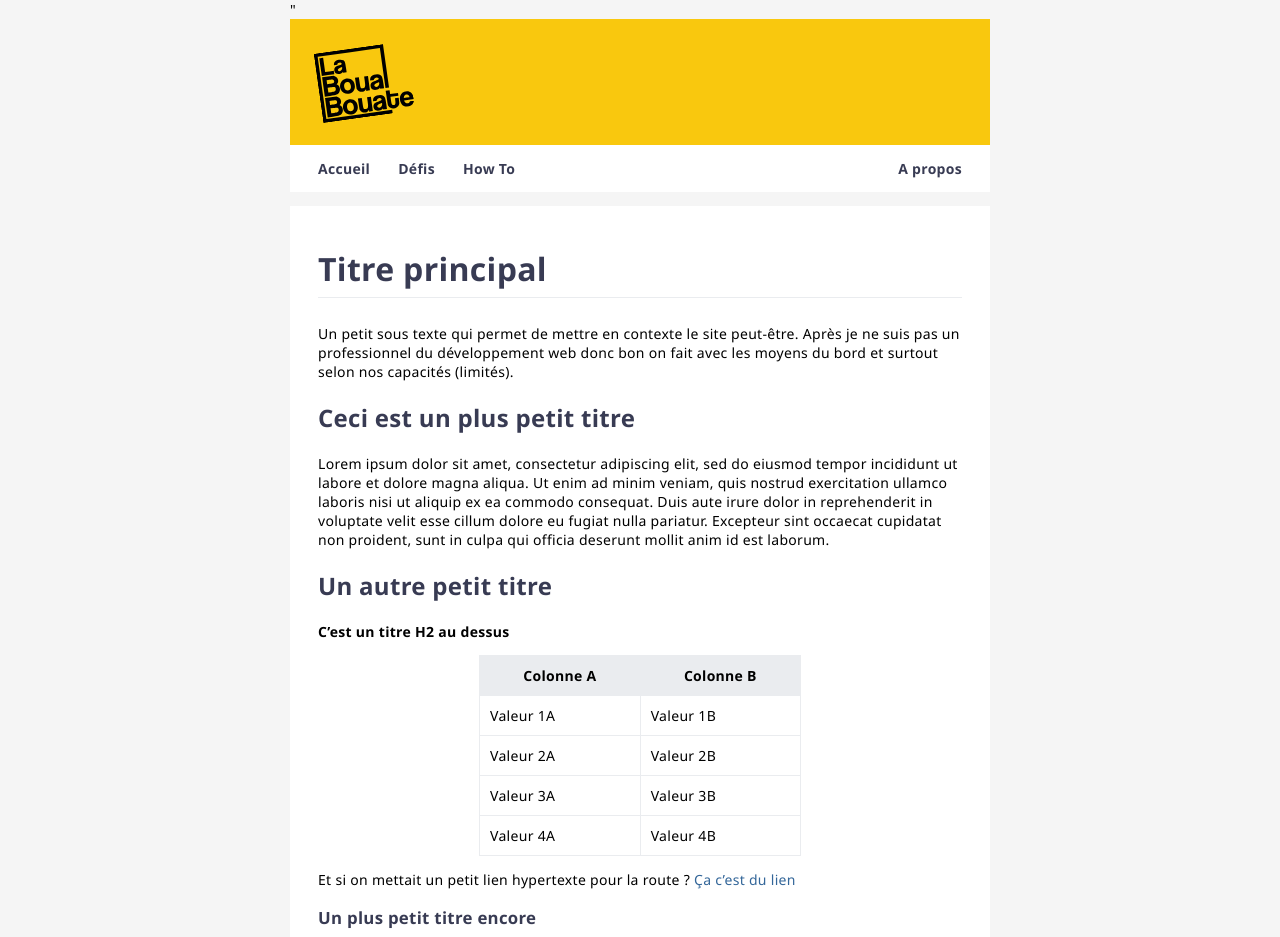
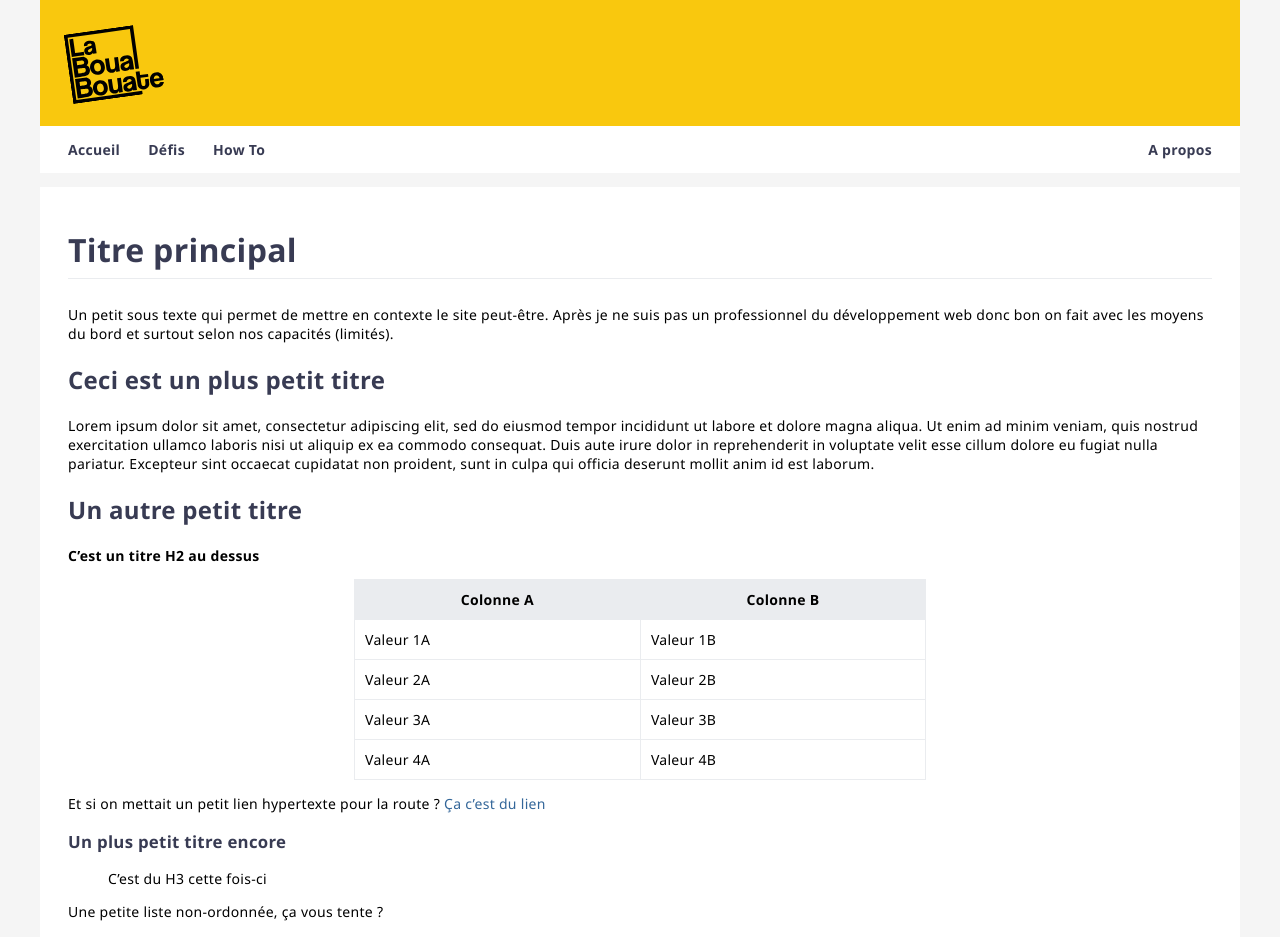
Before and after one commit to leobouard/leobouard.github.io, a Jekyll site: the page built from index.md, in a window 1280 px wide. Shown: the top 937 px of the page. Built offline with Jekyll 4.4.1, drawn with Linux system fonts in a browser that asks for light colours; our own code applies the rules of GitHub Pages for plain Markdown files.

Commit message:
Changing max width

```diff
--- a/_layouts/default.html
+++ b/_layouts/default.html
@@ -8,7 +8,7 @@
     {% seo %}
     <link rel="stylesheet" href="{{ "/assets/css/style.css?v=" | append: site.github.build_revision | relative_url }}">
     <link rel="stylesheet" href="{{ "/assets/css/posts.css?v=" | append: site.github.build_revision | relative_url }}">
-    <link rel='stylesheet' href="{{ "/assets/css/links.css?v=" | append: site.github.build_revision | relative_url }}">"
+    <link rel='stylesheet' href="{{ "/assets/css/links.css?v=" | append: site.github.build_revision | relative_url }}">
   </head>
   <body>
     <header>
--- a/assets/css/style.scss
+++ b/assets/css/style.scss
@@ -12,7 +12,7 @@ COLOR SCHEME
 
 html {
     margin: auto;
-    max-width: 700px;
+    max-width: 1200px;
     min-width: 500px;
     height: 100%;
     letter-spacing: 0.3px;
@@ -172,13 +172,6 @@ section {
         margin-right: auto;
     }
 
-    /* --- HIGHLIGHT --- */
-
-    mark {
-        background-color: #383b53;
-        color: #fff;
-    }
-
 /* --- FOOTER --- */
 
 footer {
```
